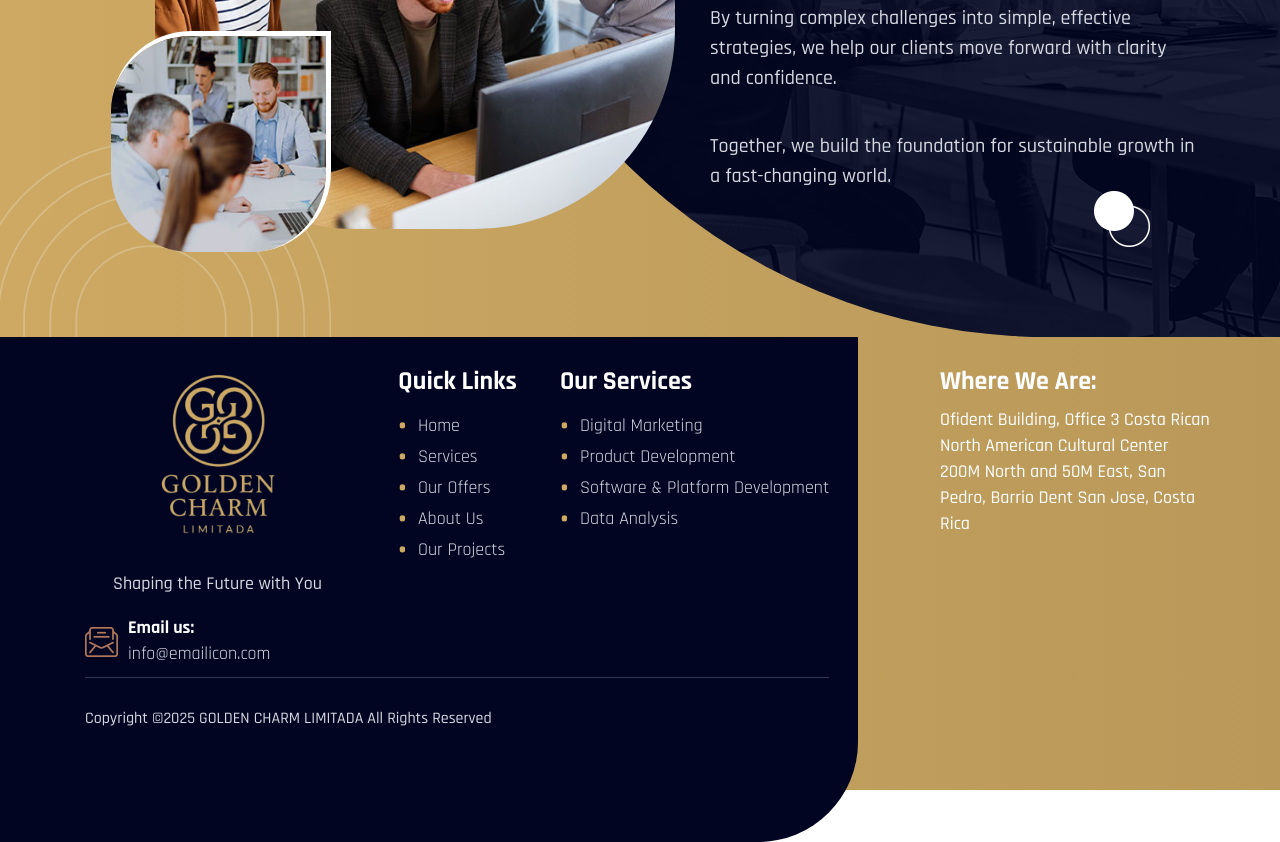
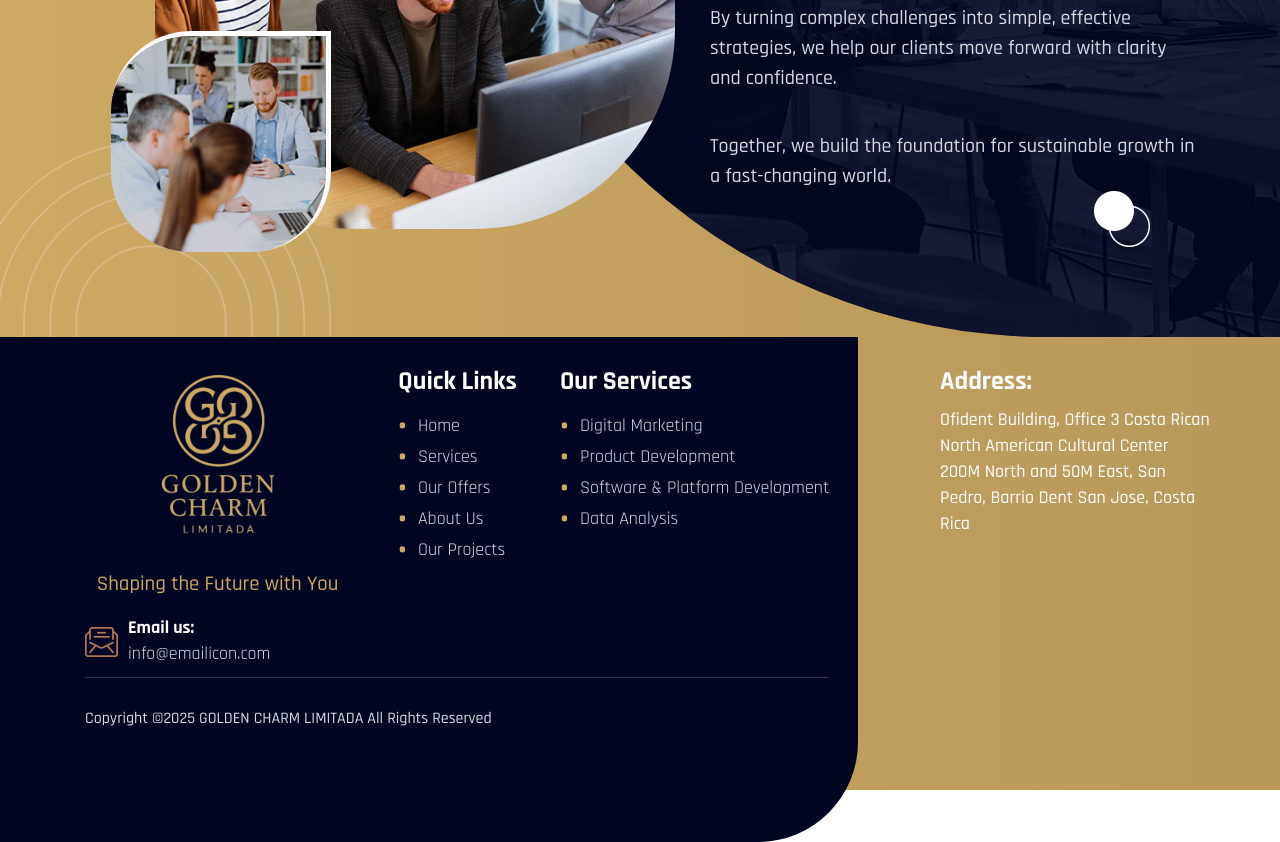
Before and after one commit to radeth11/golden-charm, a website: page public/index.html in a window 1280 px wide. Shown: the part 3387-4229 px from the top of the page. Drawn offline with Linux system fonts and the light colour scheme.

Commit message:
footer font text sizing

```diff
--- a/public/assets/css/style.css
+++ b/public/assets/css/style.css
@@ -1405,6 +1405,8 @@ p {
     margin-right: -10px;
 }
 .footer-section .middle-portion .first-column p{
+    color: var(--e-global-color-secondary) !important;
+    font-size: 1.3rem;
     text-align: center;
     color: var(--e-global-color-light-white);
     margin-bottom: 22px;
--- a/public/index.html
+++ b/public/index.html
@@ -364,7 +364,7 @@
                 </div>
                 <div class="col-lg-3 col-md-4 col-sm-6 col-12 d-sm-block d-none">
                     <div class="icons">
-                        <h4 class="heading text-white">Where We Are:</h4>
+                        <h4 class="heading text-white">Address:</h4>
                         <p class="text-size-18 footer-text text-white">Ofident Building, Office 3 Costa Rican North American Cultural Center 200M North and 50M East, San Pedro, Barrio Dent San Jose, Costa Rica</p>
                     </div>
                 </div>
@@ -379,9 +379,9 @@
                 </div>
             </div>
         </div>
-        <figure class="footer-dotimage mb-0">
+        <!-- <figure class="footer-dotimage mb-0">
             <img src="assets/images/footer-dotimage.png" alt="" class="img-fluid">
-        </figure>
+        </figure> -->
         <figure class="footer-leftlayer mb-0">
             <img src="assets/images/footer-leftlayer.png" alt="" class="img-fluid">
         </figure>
```
